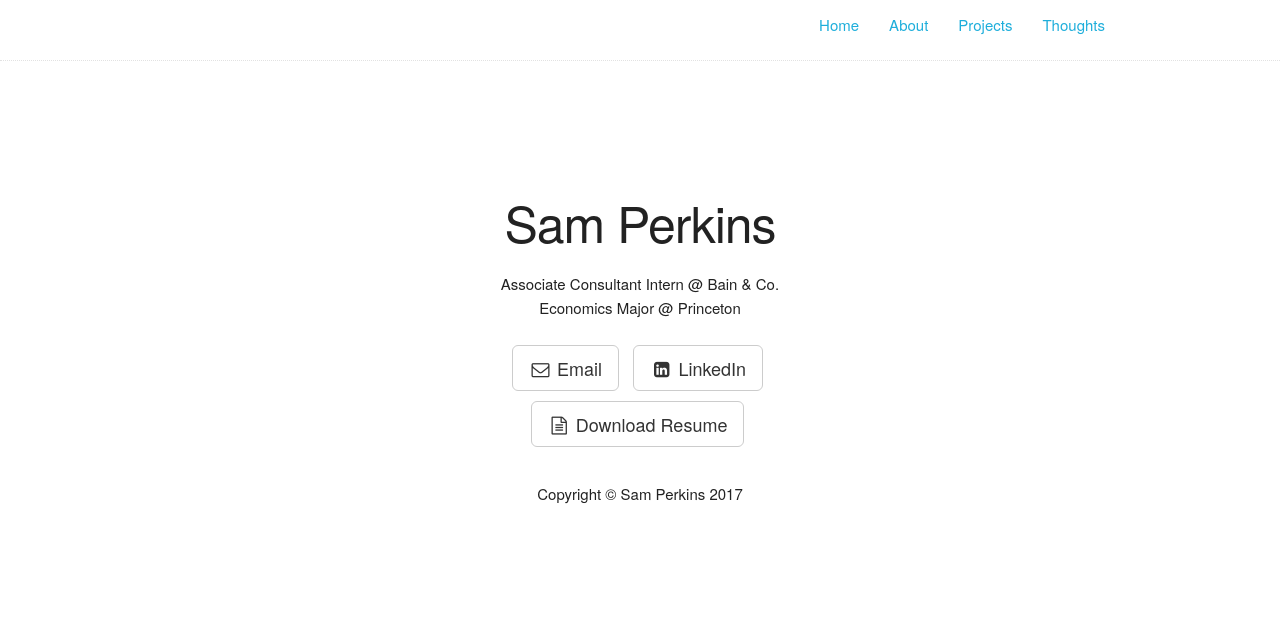
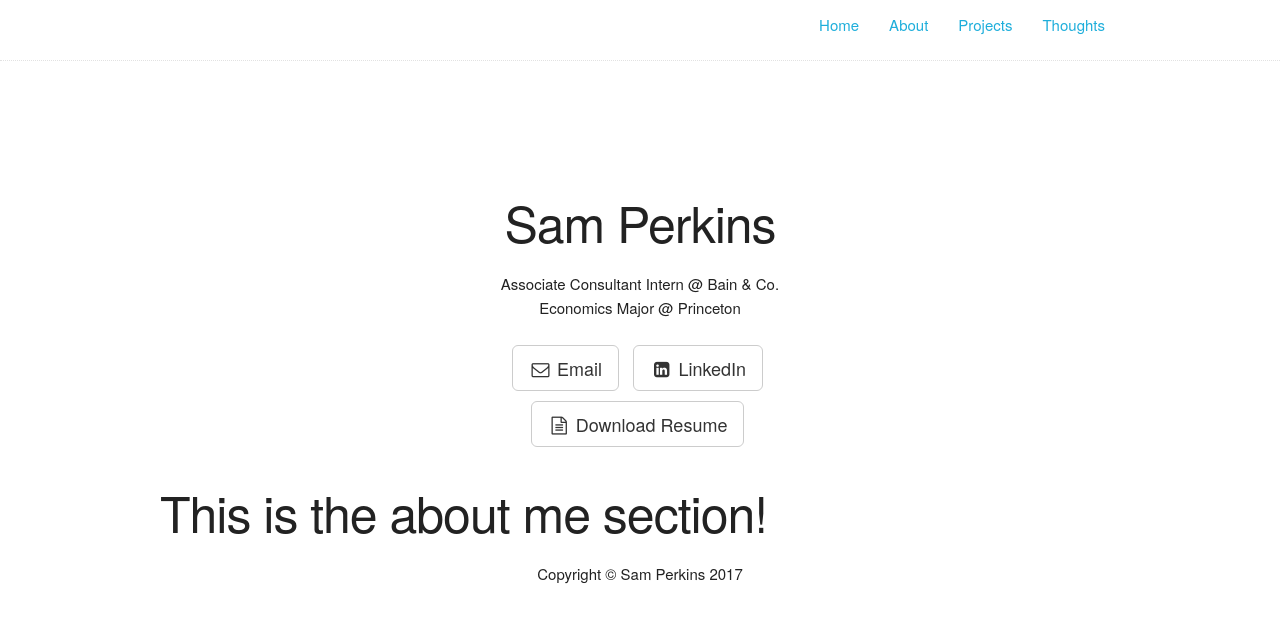
Before and after one commit to 14perkinss/14perkinss.github.io, a plain HTML site: page index.html in a window 1280 px wide. Drawn offline with Linux system fonts and the light colour scheme.

Commit message:
Created the about section

```diff
--- a/index.html
+++ b/index.html
@@ -76,7 +76,7 @@
         </nav>
 
 
-               <!-- About Section -->
+          <!-- Home Section -->
           <section id="about" class="container content-section">
                  <header class="intro">
                     <div class="intro-body">
@@ -116,7 +116,12 @@
                  </div>
                </header>
 
-                           </section>
+            </section>
+
+            <!-- about section -->
+            <section id="about" class="container content-section">
+              <h1> This is the about me section! </h1>
+            </section>
 
                 <!-- Footer -->
                 <footer>
```
